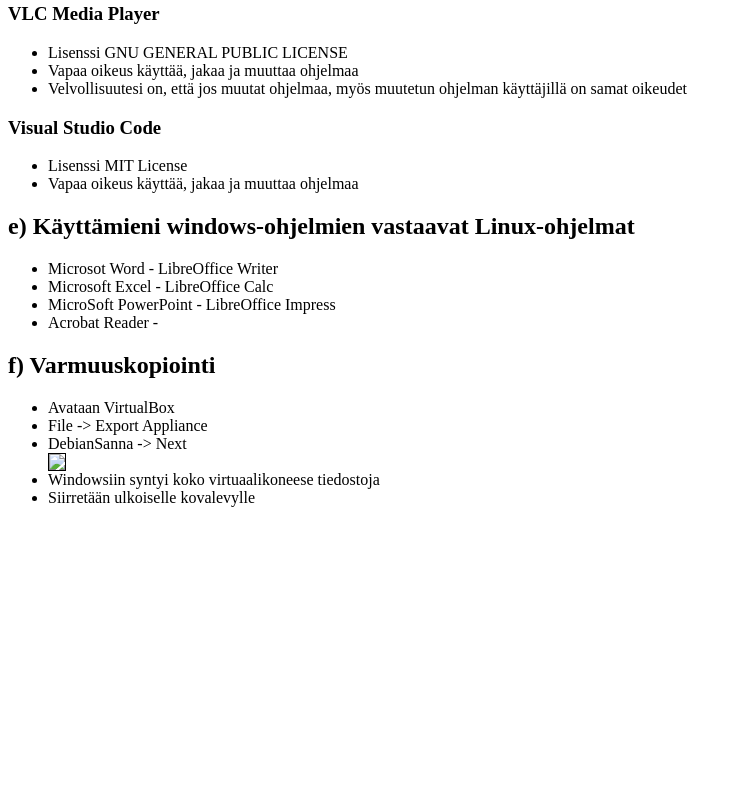
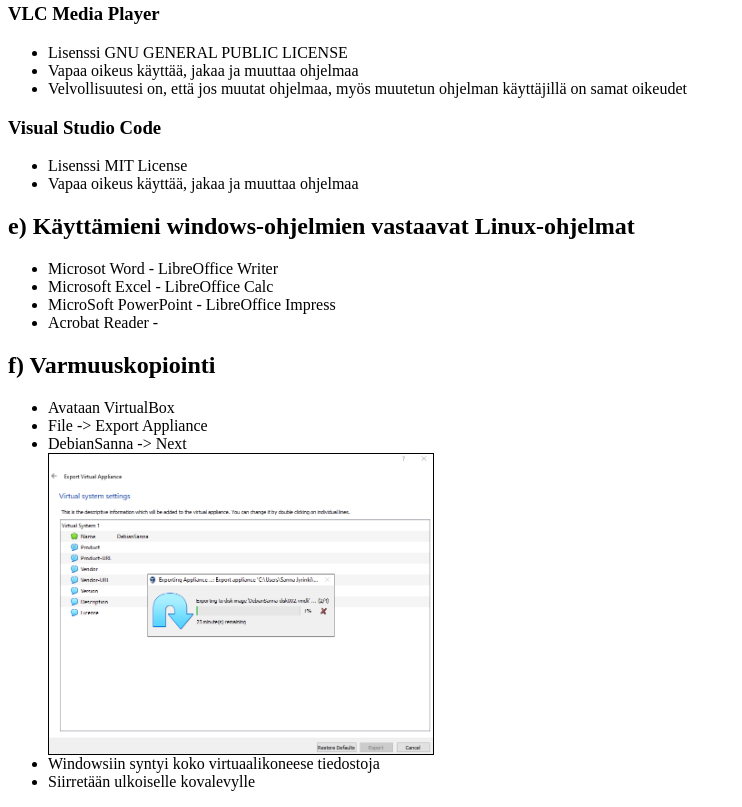
Before and after one commit to jyrinsan/jyrinsan.github.io, a plain HTML site: page h1.html in a window 1280 px wide. Shown: the part 9969-10776 px from the top of the page, without its empty margins (0-742 px from the left). Before the commit the page ends 10492 px from the top, so only its background shows below. Drawn offline with Linux system fonts and the light colour scheme.

Commit message:
kuvan osoitteen korjaus

```diff
--- a/h1.html
+++ b/h1.html
@@ -382,7 +382,7 @@
         <li>Avataan VirtualBox</li>
         <li>File -> Export Appliance</li>
         <li>DebianSanna -> Next</li>
-        <img style="max-height: 300px; border:1px solid" src="varmuuskopio1.png" />
+        <img style="max-height: 300px; border:1px solid" src="h1_images/varmuuskopio1.png" />
         <li>Windowsiin syntyi koko virtuaalikoneese tiedostoja</li>
         <li>Siirretään ulkoiselle kovalevylle</li>
     </ul>
```
